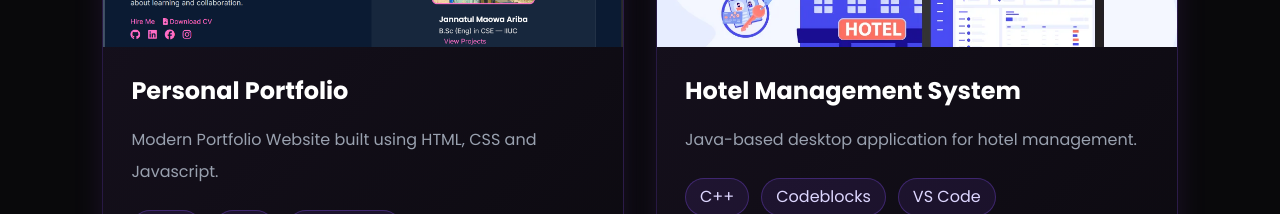
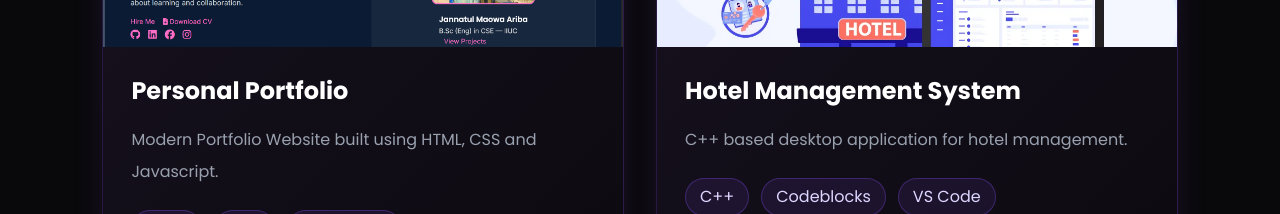
Before and after one commit to ariba0904/J_M_Ariba, a React (Vite) app: page / in a window 1280 px wide. Shown: the part 3880-4094 px from the top of the page. Built offline with nearby package versions, Linux system fonts and the light colour scheme.

Commit message:
Update projects.js

```diff
--- a/src/data/projects.js
+++ b/src/data/projects.js
@@ -39,7 +39,7 @@ const projects = [
     title: "Hotel Management System",
     image: hotel,
     description:
-      "Java-based desktop application for hotel management.",
+      "C++ based desktop application for hotel management.",
     tech: ["C++", "Codeblocks", "VS Code"],
     github: "https://github.com/ariba0904/Hotel-Management-System",
     live: "https://ariba0904.github.io/Hotel-Management-System/",
```
